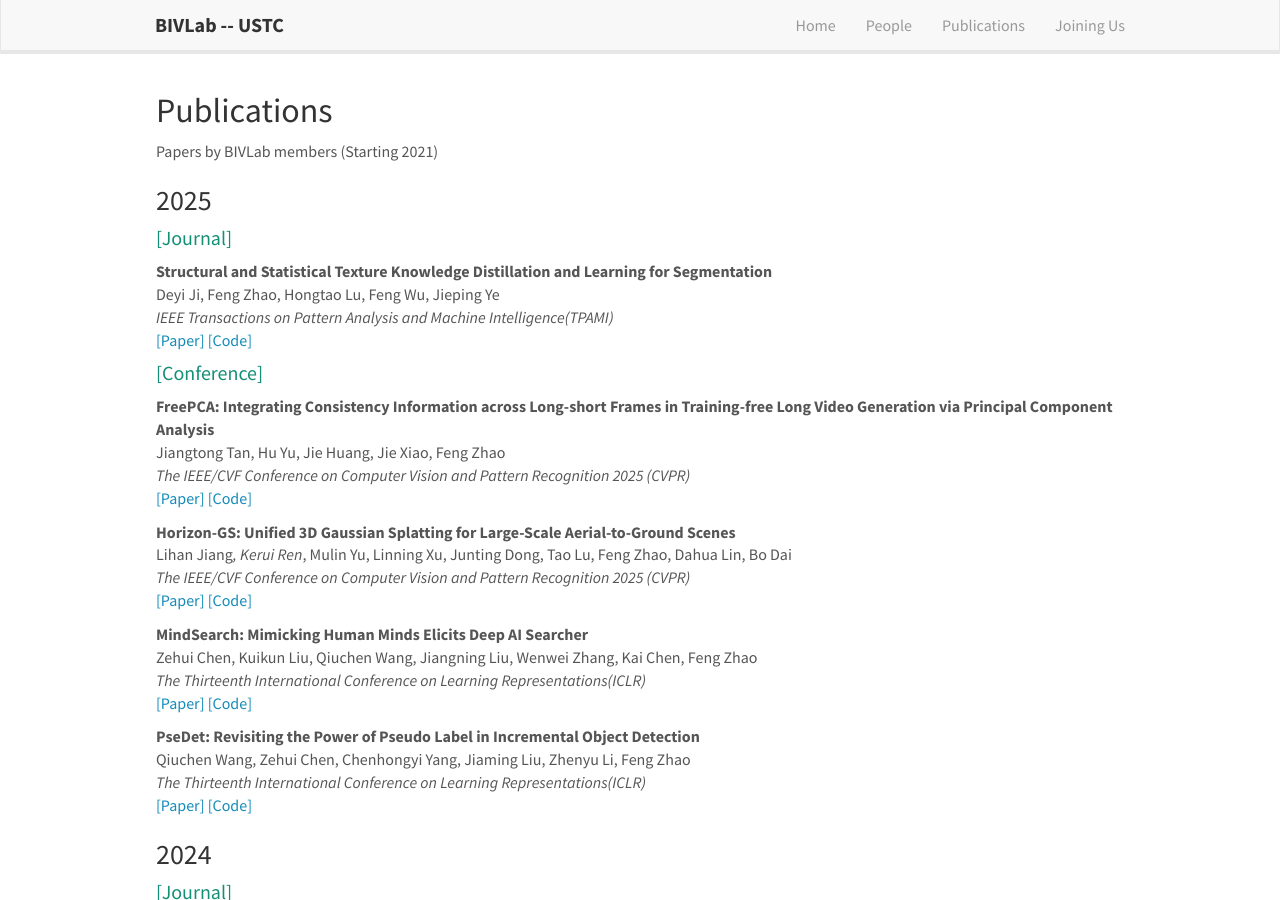
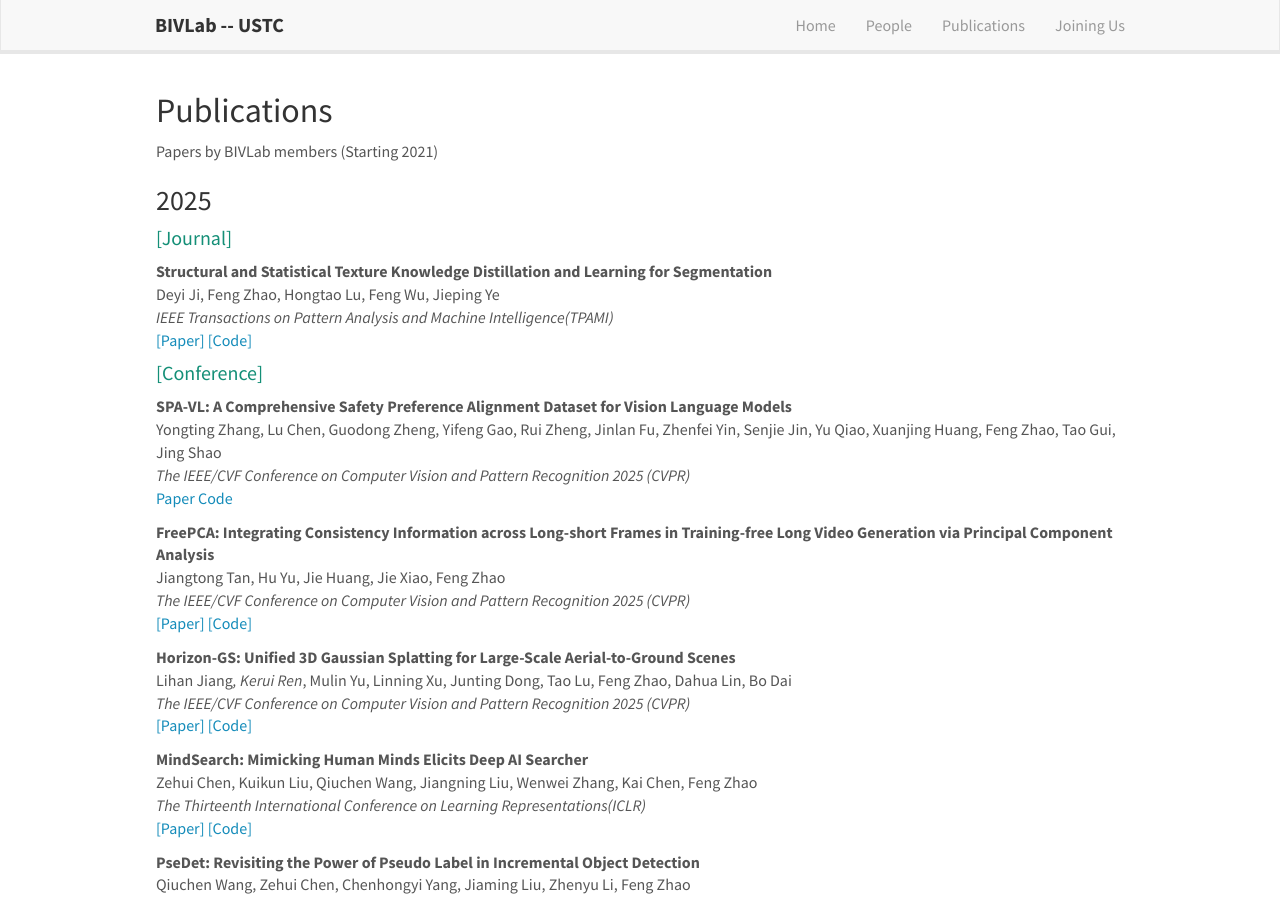
Before and after one commit to bivlab123/bivlab123.github.io, a Jekyll site: the page built from _pages/publications.md, in a window 1280 px wide and 900 px high. Built offline with Jekyll 4.4.1, drawn with Linux system fonts in a browser that asks for light colours; nearby versions of some CDN libraries.

Commit message:
UPDATE 2025 CVPR

```diff
--- a/_data/news.yml
+++ b/_data/news.yml
@@ -1,3 +1,6 @@
+- date: Feb 2025
+  headline: "We have 3 papers accepted to CVPR 2025!"
+
 - date: Feb 2025
   headline: "We have 1 paper accepted to TPAMI!"
 
--- a/_data/publist_2025.yml
+++ b/_data/publist_2025.yml
@@ -1,3 +1,16 @@
+- title: "SPA-VL: A Comprehensive Safety Preference Alignment Dataset for Vision Language Models"
+  authors: Yongting Zhang, Lu Chen, Guodong Zheng, Yifeng Gao, Rui Zheng, Jinlan Fu, Zhenfei Yin, Senjie Jin, Yu Qiao, Xuanjing Huang, Feng Zhao, Tao Gui, Jing Shao
+  venue: "The IEEE/CVF Conference on Computer Vision and Pattern Recognition 2025 (CVPR)"
+  link:
+    url: https://sqrtizhang.github.io/SPA-VL/
+    display: [Paper]
+  code:
+      url: https://github.com/EchoseChen/SPA-VL-RLHF
+      display: [Code]
+  highlight: 0
+  year: 2025
+
+
 - title: "FreePCA: Integrating Consistency Information across Long-short Frames in Training-free Long Video Generation via Principal Component Analysis"
   authors: Jiangtong Tan, Hu Yu, Jie Huang, Jie Xiao, Feng Zhao
   venue: "The IEEE/CVF Conference on Computer Vision and Pattern Recognition 2025 (CVPR)"
```
